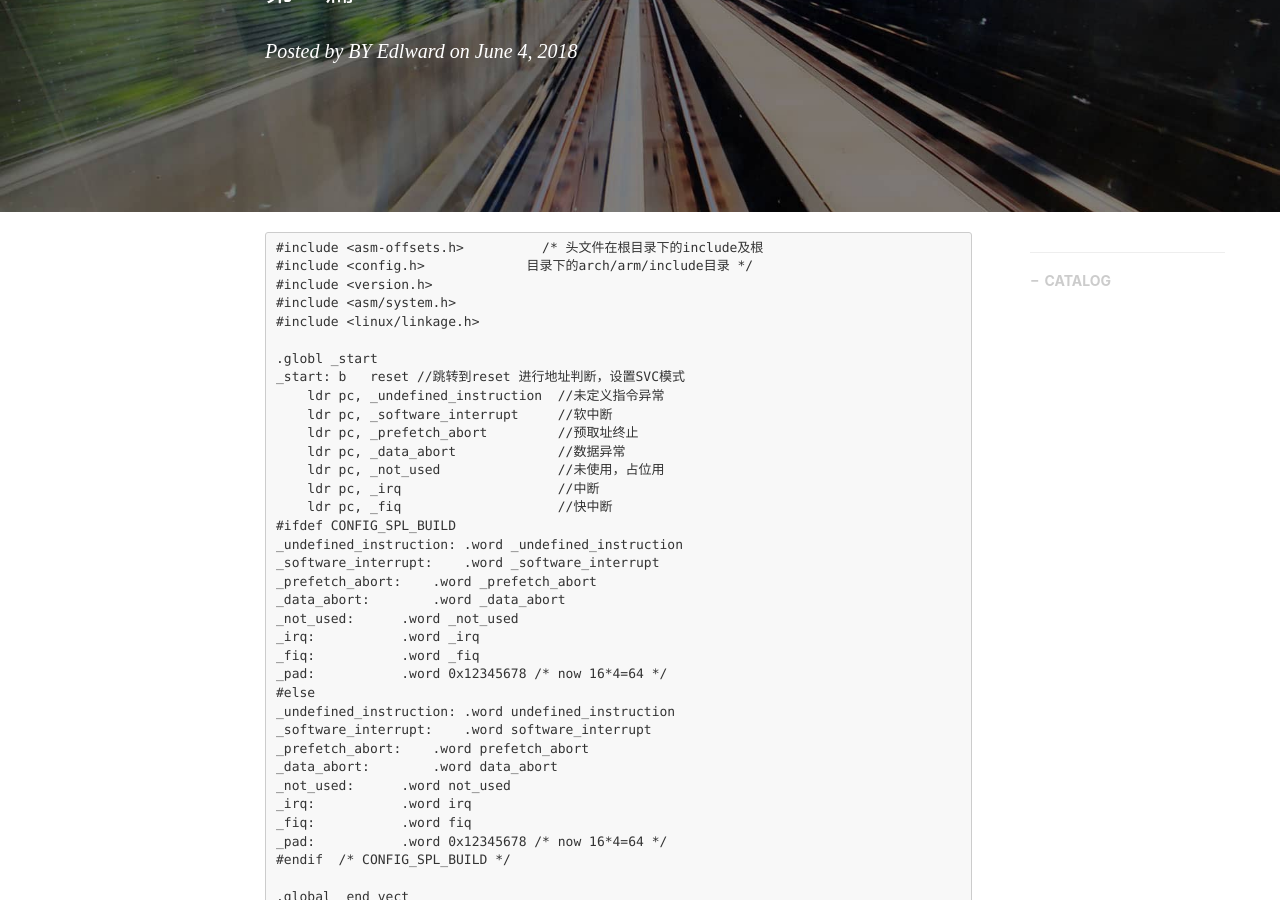
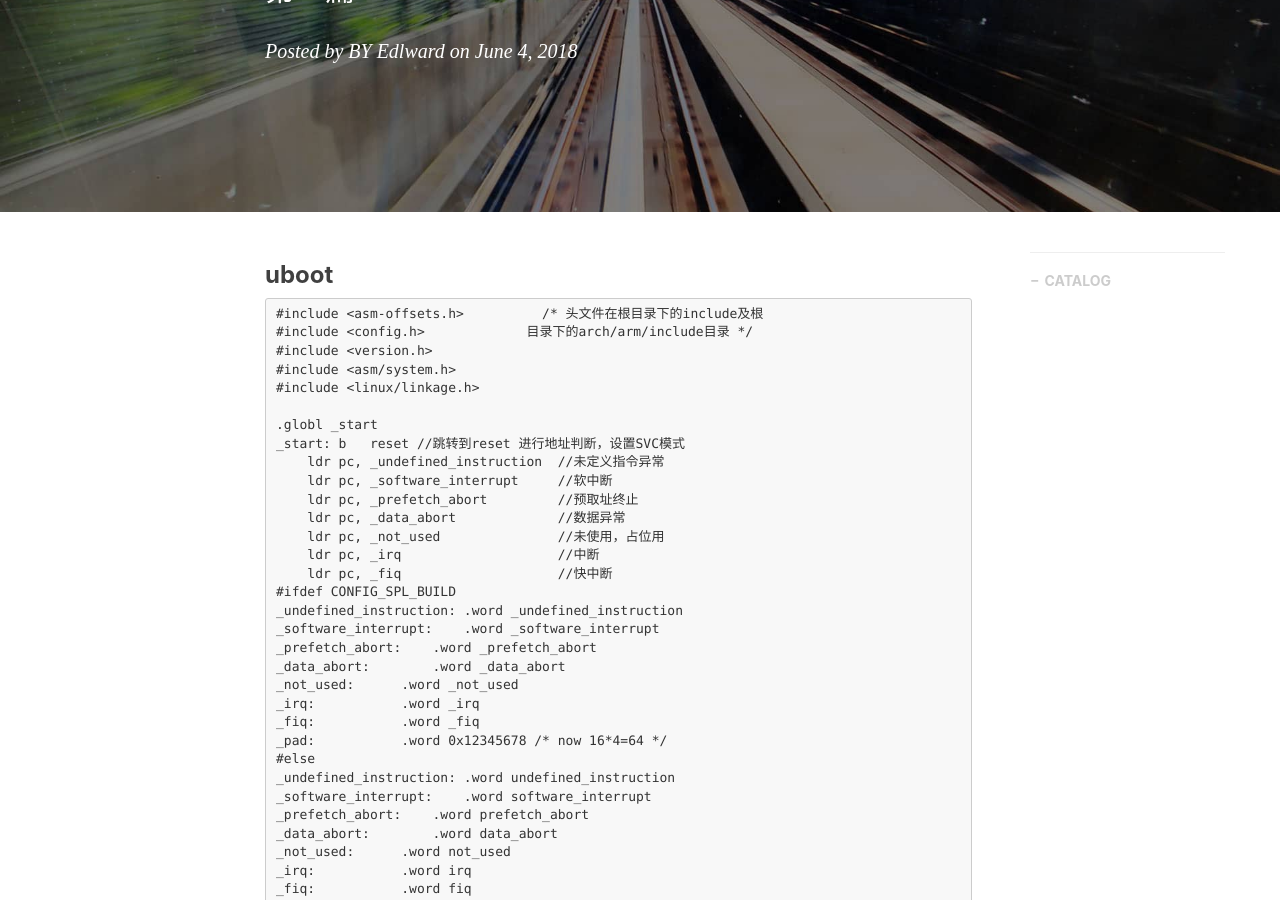
Before and after one commit to gary-robotics/dlward, a Jekyll site: the page built from _posts/2019-01-24-uboot-2019.markdown, in a window 1280 px wide and 900 px high, scrolled down 311 px. Built offline with Jekyll 4.4.1, drawn with Linux system fonts in a browser that asks for light colours; nearby versions of some CDN libraries; comment, search, counter and statistics services are not loaded.

Commit message:
Update 2019-01-24-uboot-2019.markdown

````diff
--- a/_posts/2019-01-24-uboot-2019.markdown
+++ b/_posts/2019-01-24-uboot-2019.markdown
@@ -10,6 +10,7 @@ tags:                               #标签
     - linux
 ---
 
+### uboot
 
 ```
 #include <asm-offsets.h>          /* 头文件在根目录下的include及根
````
